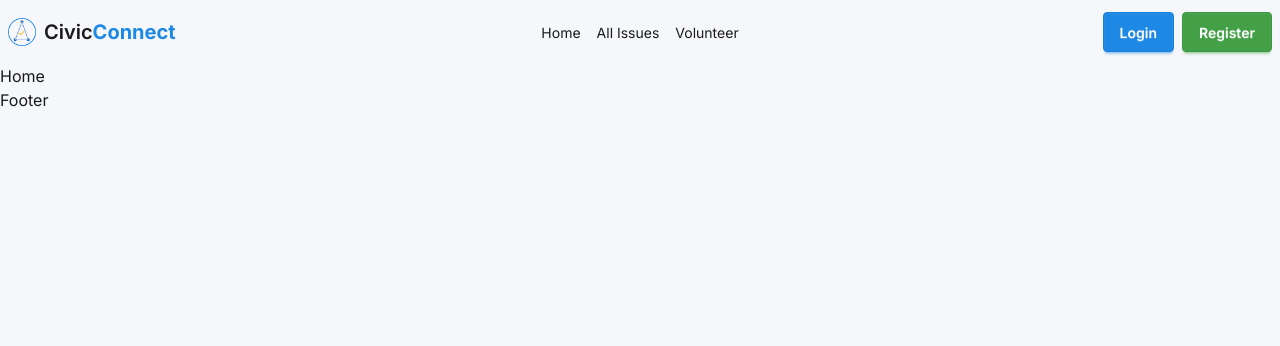
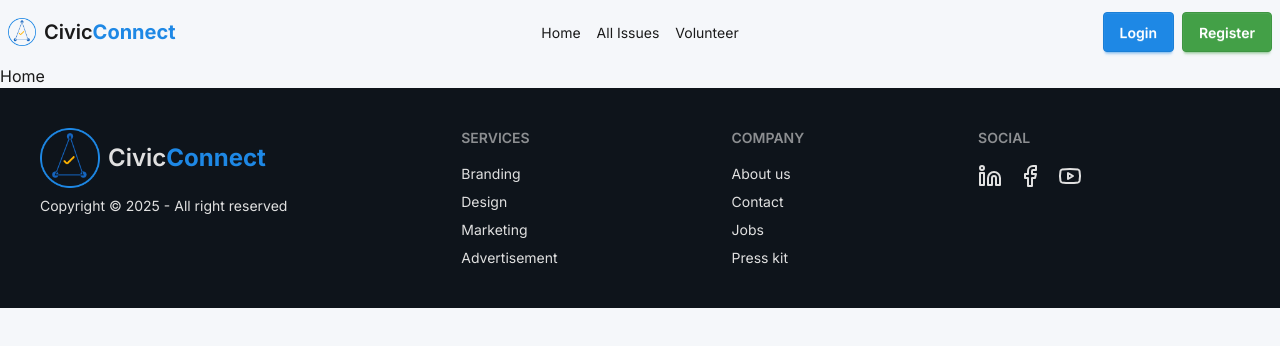
Before and after one commit to zubdotexe/civic-connect-client, a React (Vite) app: page / in a window 1280 px wide. Shown: the top 346 px of the page. Built offline with nearby package versions, Linux system fonts and the light colour scheme.

Commit message:
designed footer

```diff
--- a/src/pages/shared/Footer/Footer.jsx
+++ b/src/pages/shared/Footer/Footer.jsx
@@ -1,7 +1,50 @@
-import React from 'react'
+import { Facebook, Linkedin, Youtube } from "lucide-react";
+import civicConnLogo from "../../../assets/civicConnect.png";
+import { Link } from "react-router";
 
 export default function Footer() {
-  return (
-    <div>Footer</div>
-  )
+    return (
+        <footer className="max-w-375 mx-auto footer sm:footer-horizontal bg-[#0E141B] text-[#E0E0E0] p-10">
+            <nav>
+                <Link to="/" className="flex items-center gap-2">
+                    <img className="w-15 h-15" src={civicConnLogo} alt="" />
+                    <span className="text-2xl font-semibold ">
+                        Civic
+                        <span className="font-bold text-primary">Connect</span>
+                    </span>
+                </Link>
+                <p>
+                    Copyright © {new Date().getFullYear()} - All right reserved
+                </p>
+            </nav>
+            <nav>
+                <h6 className="footer-title">Services</h6>
+                <a className="link link-hover">Branding</a>
+                <a className="link link-hover">Design</a>
+                <a className="link link-hover">Marketing</a>
+                <a className="link link-hover">Advertisement</a>
+            </nav>
+            <nav>
+                <h6 className="footer-title">Company</h6>
+                <a className="link link-hover">About us</a>
+                <a className="link link-hover">Contact</a>
+                <a className="link link-hover">Jobs</a>
+                <a className="link link-hover">Press kit</a>
+            </nav>
+            <nav>
+                <h6 className="footer-title">Social</h6>
+                <div className="grid grid-flow-col gap-4">
+                    <a>
+                        <Linkedin />
+                    </a>
+                    <a>
+                        <Facebook />
+                    </a>
+                    <a>
+                        <Youtube />
+                    </a>
+                </div>
+            </nav>
+        </footer>
+    );
 }
```
